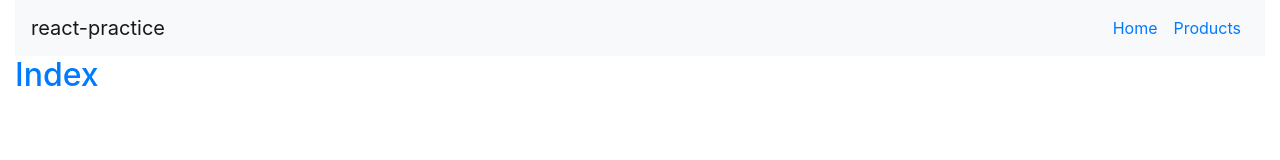
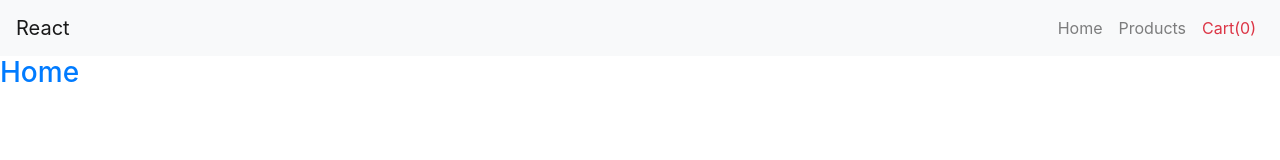
Before and after one commit to cuongnd9/cart-react, a React app: page / in a window 1280 px wide. Built offline with nearby package versions, Linux system fonts and the light colour scheme.

Commit message:
🛵 add to cart using CONTEXT API

```diff
--- a/package.json
+++ b/package.json
@@ -1,5 +1,5 @@
 {
-  "name": "react-practice",
+  "name": "cart-react",
   "version": "1.0.0",
   "description": "",
   "keywords": [],
--- a/public/index.html
+++ b/public/index.html
@@ -20,7 +20,7 @@
       work correctly both with client-side routing and a non-root public URL.
       Learn how to configure a non-root public URL by running `npm run build`.
     -->
-	<title>react-practice</title>
+	<title>React</title>
 </head>
 
 <body>
--- a/src/components/TopMenu.js
+++ b/src/components/TopMenu.js
@@ -1,14 +1,10 @@
 import React from "react";
 import {
-  Collapse,
-  Navbar,
-  NavbarToggler,
-  NavbarBrand,
-  Nav,
-  NavItem,
-  NavLink
+  Collapse, Navbar, NavbarToggler, Nav, NavItem
 } from "reactstrap";
 import { Link } from "react-router-dom";
+
+import { CartContext } from '../contexts/Cart';
 
 export default class TopMenu extends React.Component {
   constructor(props) {
@@ -28,20 +24,23 @@ export default class TopMenu extends React.Component {
     return (
       <div>
         <Navbar color="light" light expand="md">
-          <NavbarBrand href="/">react-practice</NavbarBrand>
+          <Link className='navbar-brand' to='/'>React</Link>
           <NavbarToggler onClick={this.toggle} />
           <Collapse isOpen={this.state.isOpen} navbar>
             <Nav className="ml-auto" navbar>
               <NavItem>
-                <NavLink>
-                  <Link to="/">Home</Link>
-                </NavLink>
+                <Link className='nav-link' to="/">Home</Link>
               </NavItem>
               <NavItem>
-                <NavLink>
-                  <Link to="/products">Products</Link>
-                </NavLink>
+                <Link className='nav-link' to="/products">Products</Link>
               </NavItem>
+              <CartContext.Consumer>
+                {
+                  ({cartItems}) => <NavItem>
+                    <Link className='nav-link text-danger' to="/products">{`Cart(${cartItems.length})`}</Link>
+                  </NavItem>
+                }
+              </CartContext.Consumer>
             </Nav>
           </Collapse>
         </Navbar>
--- /dev/null
+++ b/src/contexts/Cart.js
@@ -0,0 +1,34 @@
+import React, { Component } from 'react';
+
+export const CartContext = React.createContext();
+
+export default class CartProvider extends Component {
+  constructor(props) {
+    super(props);
+    this.state = {
+      cartItems: []
+    }
+
+    this.addToCart = this.addToCart.bind(this)
+  }
+
+  addToCart(product) {
+    const { cartItems } = this.state;
+    this.setState({
+      cartItems: cartItems.concat(product)
+    });
+  }
+
+  render() {
+    return (
+      <CartContext.Provider
+        value={{
+          cartItems: this.state.cartItems,
+          addToCart: this.addToCart
+        }}
+      >
+        {this.props.children}
+      </CartContext.Provider>
+    );
+  }
+}
--- a/src/index.js
+++ b/src/index.js
@@ -1,23 +1,27 @@
 import React from "react";
 import ReactDOM from "react-dom";
-import { BrowserRouter as Router, Route, Link } from "react-router-dom";
-import { Container } from 'reactstrap';
+import { BrowserRouter as Router, Route } from "react-router-dom";
 
 import "bootstrap/dist/css/bootstrap.min.css";
+
+import CartProvider from './contexts/Cart';
+
 import TopMenu from "./components/TopMenu";
 import Products from "./pages/Products";
 
-const Index = () => <h2 className="text-primary">Index</h2>
+const Home = () => <h3 className="text-primary">Home</h3>
 
 function App() {
   return (
-    <Router>
-      <Container fluid="true">
-        <TopMenu />
-        <Route path="/" exact component={Index} />
-        <Route path="/products" component={Products} />
-      </Container>
-    </Router>
+    <CartProvider>
+      <Router>
+        <div>
+          <TopMenu />
+          <Route path="/" exact component={Home} />
+          <Route path="/products" component={Products} />
+        </div>
+      </Router>
+    </CartProvider>
   );
 }
 
--- a/src/pages/Products.js
+++ b/src/pages/Products.js
@@ -1,7 +1,10 @@
 import React, { Component } from 'react';
 import axios from 'axios';
-import { Card, CardImg, CardText, CardBody,
-  CardTitle, CardSubtitle, Button, Col, Row } from 'reactstrap';
+import {
+  Card, CardImg, CardText, CardBody, CardTitle, CardSubtitle, Button, Col, Row, Container
+} from 'reactstrap';
+
+import { CartContext } from '../contexts/Cart';
 
 class Products extends Component {
   constructor(props) {
@@ -13,7 +16,7 @@ class Products extends Component {
 
   async componentDidMount() {
     const res= await axios.get('https://p72oo29jkx.sse.codesandbox.io/products');
-    console.log(res)
+
     this.setState({
       products: res.data
     });
@@ -22,8 +25,8 @@ class Products extends Component {
   render() {
     const { products } = this.state;
     return (
-      <div>
-        <h2 className="text text-primary">Products</h2>
+      <Container>
+        <h3 className="text text-primary">Products</h3>
         <Row>
           {
             !products.length && (
@@ -33,22 +36,24 @@ class Products extends Component {
             )
           }
           {
-            products.length > 0 && products.map((product, item) => (
-              <Col md="3" sm="4">
+            products.length > 0 && products.map((product, index) => (
+              <Col key={index} md="3" sm="4">
                 <Card>
                   <CardImg top width="100%" src={product.imageURL} alt={product.name} />
                   <CardBody>
                     <CardTitle className="text-primary">{product.name}</CardTitle>
                     <CardSubtitle className="text-danger">${product.price}</CardSubtitle>
                     <CardText>{product.description}</CardText>
-                    <Button className="btn-success" >Add To Cart</Button>
+                    <CartContext.Consumer>
+                      {({addToCart}) => <Button className="btn-success" onClick={addToCart.bind(this, product)} >Add To Cart</Button>}
+                    </CartContext.Consumer>
                   </CardBody>
                 </Card>
               </Col>
             ))
           }
         </Row>
-      </div>
+      </Container>
     );
   }
 }
```
Also changed, not shown: 1 other file.
